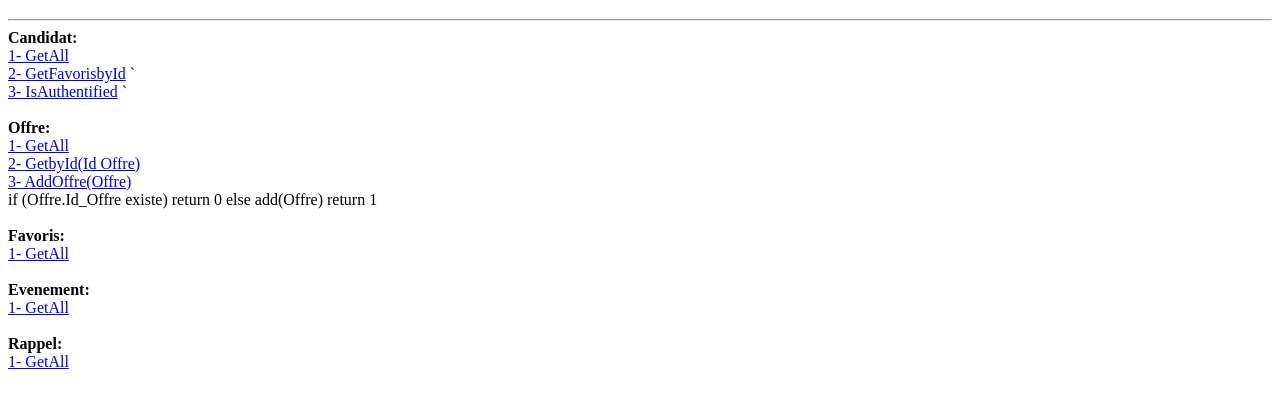
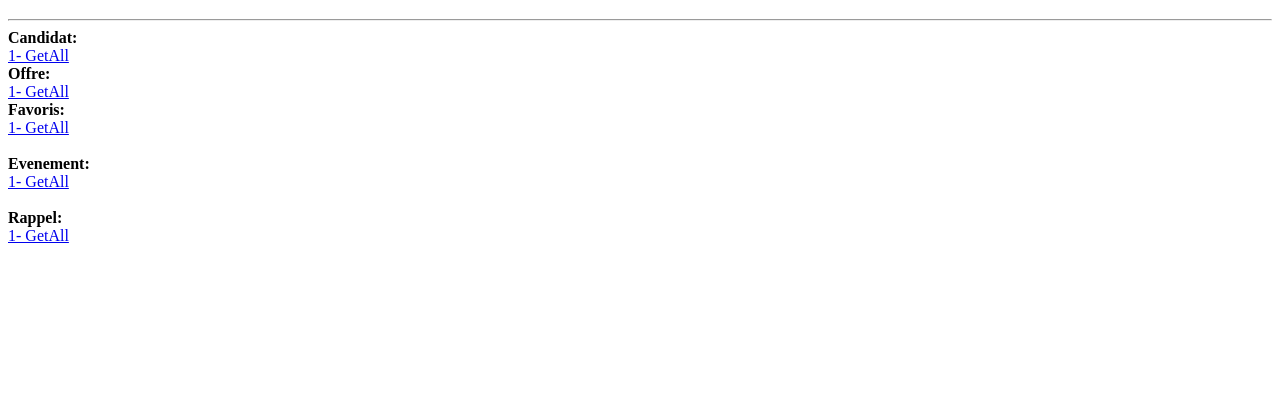
Before and after one commit to anismtl/WebApiIjobs, a plain HTML site: page WebApiIjobs/wwwroot/index.html in a window 1280 px wide. Shown: the part 61-466 px from the top of the page. Drawn offline with Linux system fonts and the light colour scheme.

Commit message:
correction

```diff
--- a/WebApiIjobs/wwwroot/index.html
+++ b/WebApiIjobs/wwwroot/index.html
@@ -10,20 +10,12 @@
     <b>Candidat:</b>
     <br />
     <a href="/api/candidats/" target="_blank">1- GetAll</a>
-    <br />
-    <a href="/api/candidats/fav/2">2- GetFavorisbyId</a>
-    `<br />
-    <a href="/api/candidats/authen/mail2@mail.ca/passe2">3- IsAuthentified</a>
-    `<br />
+
     <br />
     <b>Offre:</b>
     <br />
     <a href="/api/offres/" target="_blank">1- GetAll</a> <br />
-    <a href="/api/offres/1271704733" target="_blank">2- GetbyId(Id Offre)</a> <br />
-    <a href="/api/offres/">3- AddOffre(Offre)  </a> <br />
-    if (Offre.Id_Offre existe) return 0 else add(Offre) return 1
 
-    <br /><br />
     <b>Favoris:</b>
     <br />
     <a href="/api/favoris/" target="_blank">1- GetAll</a>
```
